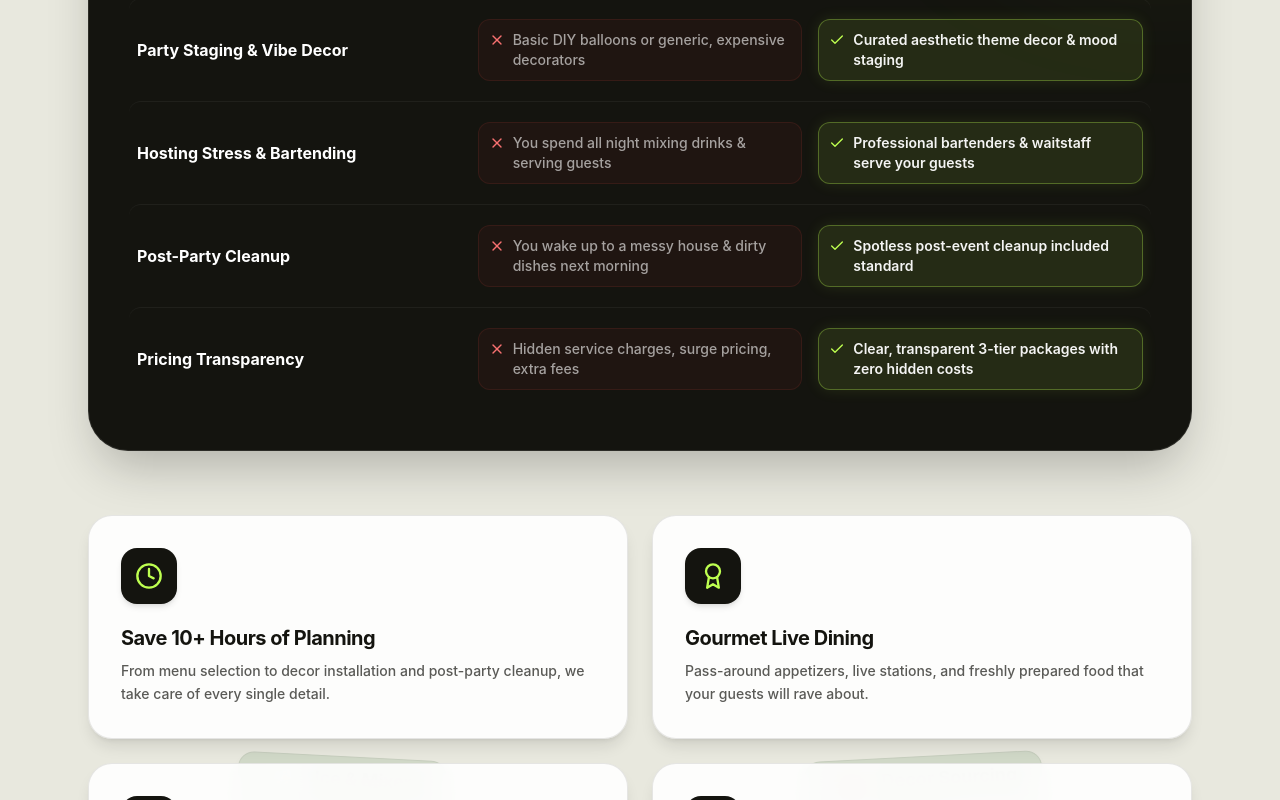
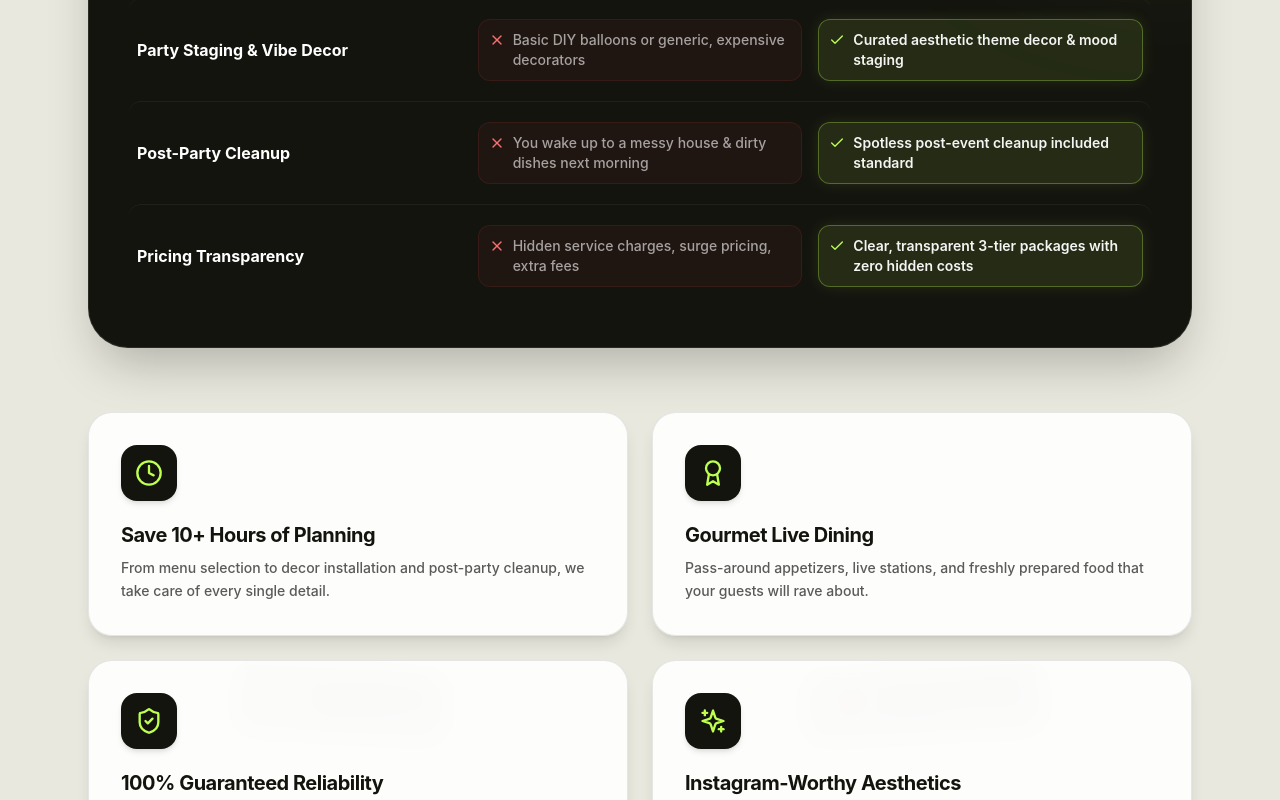
Before and after one commit to yashang-lab/TheVibeHouse, a Next.js app: page / in a window 1280 px wide. Shown: the part 4800-5600 px from the top of the page. Built offline with nearby package versions, Linux system fonts and the light colour scheme.

Commit message:
Remove Hosting Stress & Bartending from Why Us comparison matrix

```diff
--- a/components/sections/ValueComparison.tsx
+++ b/components/sections/ValueComparison.tsx
@@ -19,11 +19,6 @@ const comparisonData = [
     feature: "Party Staging & Vibe Decor",
     diy: "Basic DIY balloons or generic, expensive decorators",
     vibe: "Curated aesthetic theme decor & mood staging"
-  },
-  {
-    feature: "Hosting Stress & Bartending",
-    diy: "You spend all night mixing drinks & serving guests",
-    vibe: "Professional bartenders & waitstaff serve your guests"
   },
   {
     feature: "Post-Party Cleanup",
```
